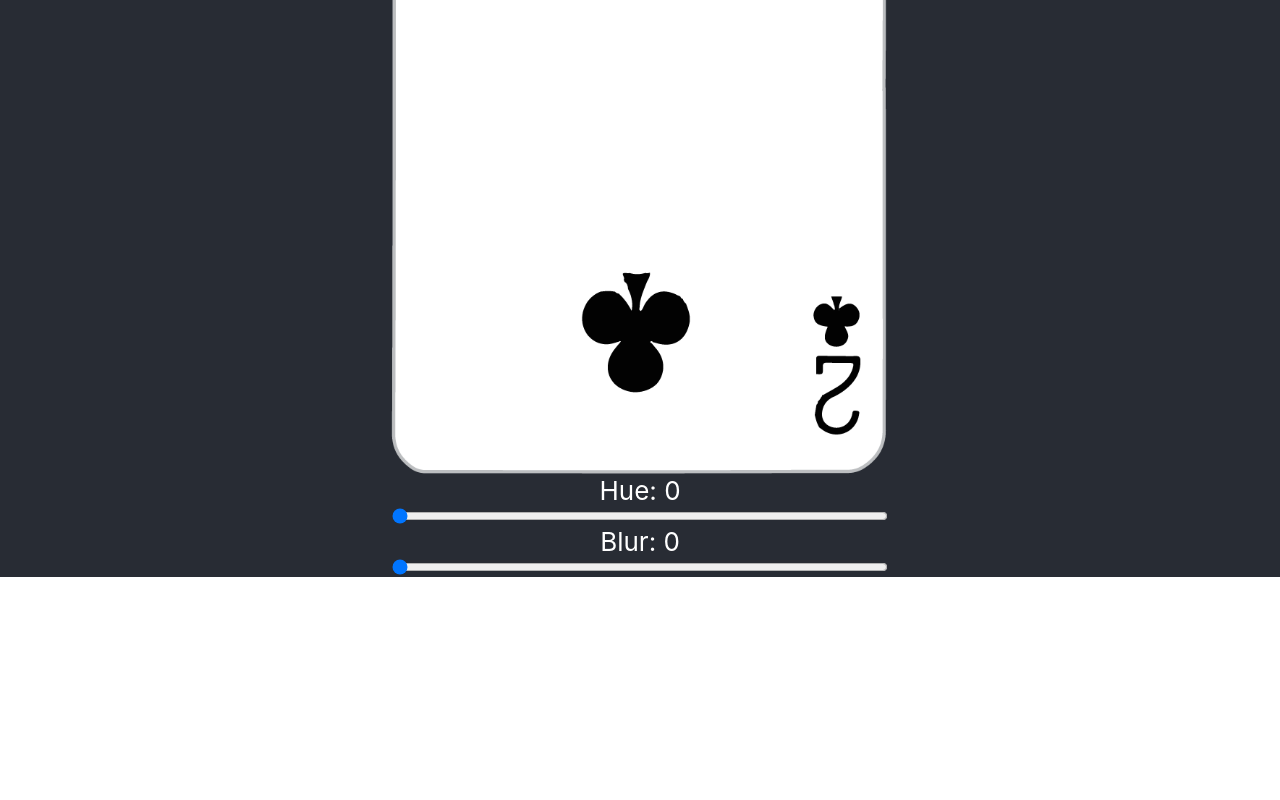
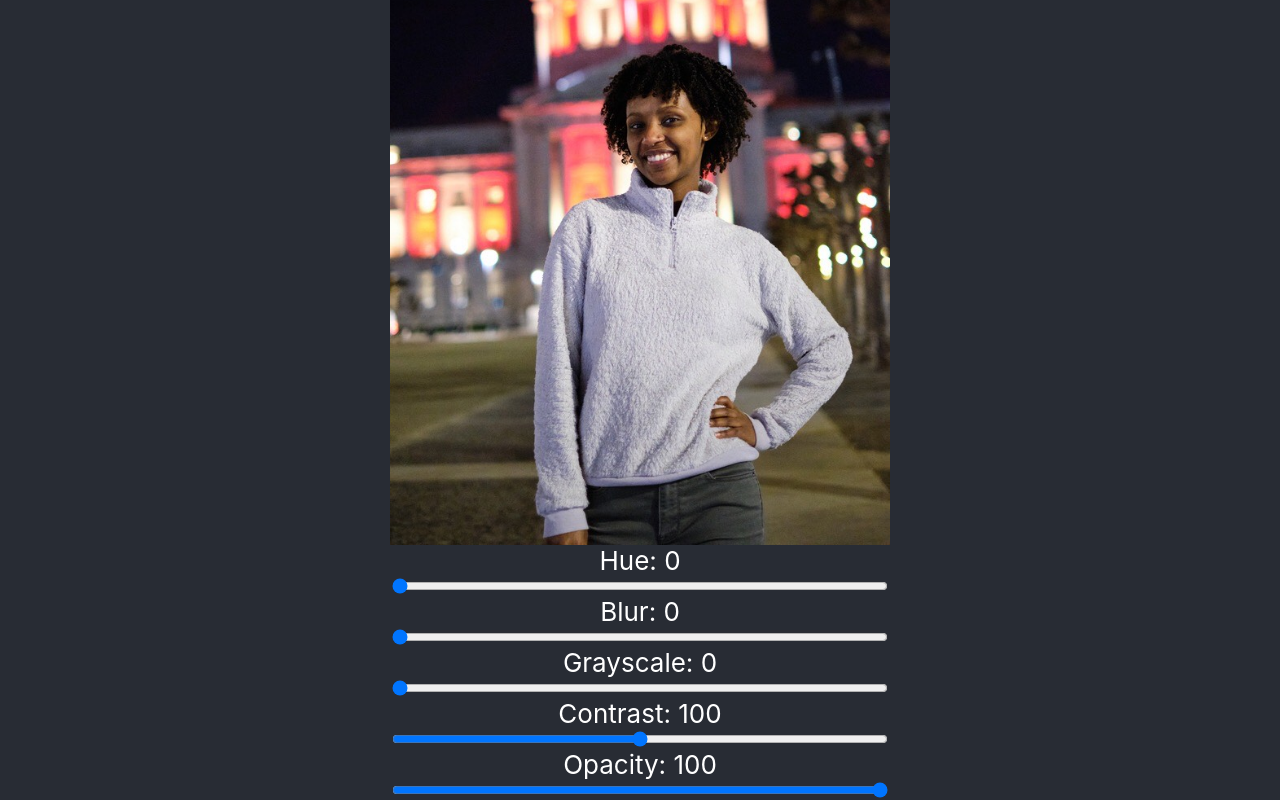
Before and after one commit to liyaSileshi/fame, a React (Create React App) app: page / in a window 1280 px wide. Shown: the part 289-1089 px from the top of the page. Before the commit the page ends 866 px from the top, so only its background shows below. Built offline with nearby package versions, Linux system fonts and the light colour scheme.

Commit message:
adding more features

```diff
--- a/src/editor.js
+++ b/src/editor.js
@@ -5,27 +5,23 @@ class Editor extends Component {
       super(props)
 
       this.state = {
-        bill: 36,
-        tipPercent: 15,
         hue: 0,
-        blur: 0
+        blur: 0,
+        grayscale: 0,
+        contrast: 100,
+        opacity: 100
       }
     }
 
     render() {
-    //   const bill = parseFloat(this.state.bill)
-    //   const tipPercent = parseInt(this.state.tipPercent)
-    //   const tip = bill * tipPercent / 100
-    //   const total = bill + tip
-
       const filterStyle = {
-        filter: `hue-rotate(${this.state.hue}deg) blur(${this.state.blur}px)`
+        filter: `hue-rotate(${this.state.hue}deg) blur(${this.state.blur}px) grayscale(${this.state.grayscale}%) contrast(${this.state.contrast}%)`
       }
 
       return (
         <div style={styles.container}>
           <img
-            src='images/2C.png'
+            src='images/liya.jpeg'
             width="500"
             height="auto"
             style={filterStyle}
@@ -42,16 +38,51 @@ class Editor extends Component {
               this.setState({ hue: e.target.value })
             }}
           />
+
           <span>Blur: {this.state.blur}</span>
           <input
             min="0"
-            max="360"
+            max="10"
             type="range"
             value={this.state.blur}
             onChange={(e) => {
               this.setState({ blur: e.target.value })
             }}
           />
+
+          <span>Grayscale: {this.state.grayscale}</span>
+          <input
+            min="0"
+            max="100"
+            type="range"
+            value={this.state.grayscale}
+            onChange={(e) => {
+              this.setState({ grayscale: e.target.value })
+            }}
+          />
+
+          <span>Contrast: {this.state.contrast}</span>
+          <input
+            min="0"
+            max="200"
+            type="range"
+            value={this.state.contrast}
+            onChange={(e) => {
+              this.setState({ contrast: e.target.value })
+            }}
+          />
+
+          <span>Opacity: {this.state.opacity}</span>
+          <input
+            min="0"
+            max="100"
+            type="range"
+            value={this.state.opacity}
+            onChange={(e) => {
+              this.setState({ opacity: e.target.value })
+            }}
+          />
+
         </div>
       )
     }
```
Also changed, not shown: public/images/liya.jpeg (added), 1 other file (tests, documents, lock files or other folders).
